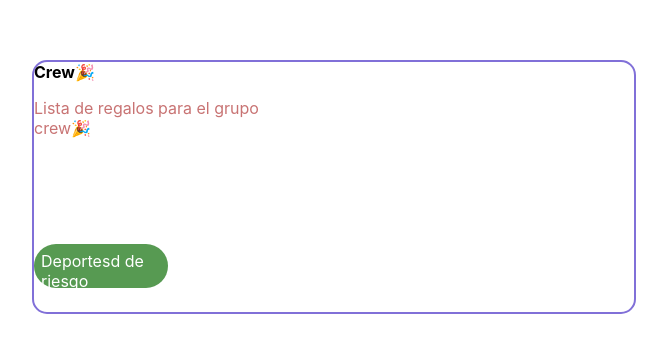
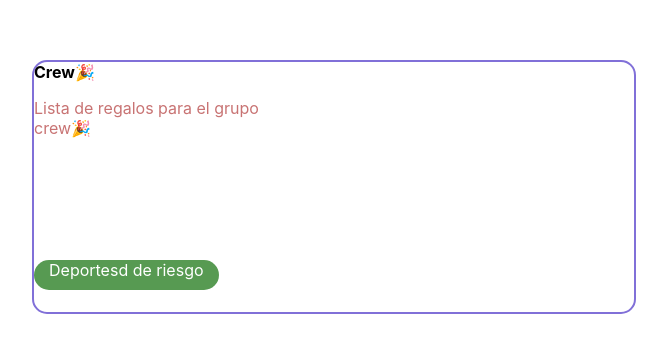
Before and after one commit to CesarDavidMorenR/gift-list-nuwe, a React (Create React App) app: page / in a window 1280 px wide. Shown: the part 190-542 px from the top of the page, without its empty margins (306-973 px from the left). Built offline with nearby package versions, Linux system fonts and the light colour scheme.

Commit message:
Ajustin div to resize with the widt content with inline block and padding of tag component

```diff
--- a/src/App.css
+++ b/src/App.css
@@ -15,12 +15,13 @@
 /* Tag Styles */
 
 .tag{
-
+  display: inline-block;
   background-color: #579A52;
   color: white;
   border-radius: 50px;
-  padding: 7px;
-  width: 20%;
+  padding-left: 15px;
+  padding-right: 15px;
+  max-width: 90%;
   height: 30px;
 
 
```
